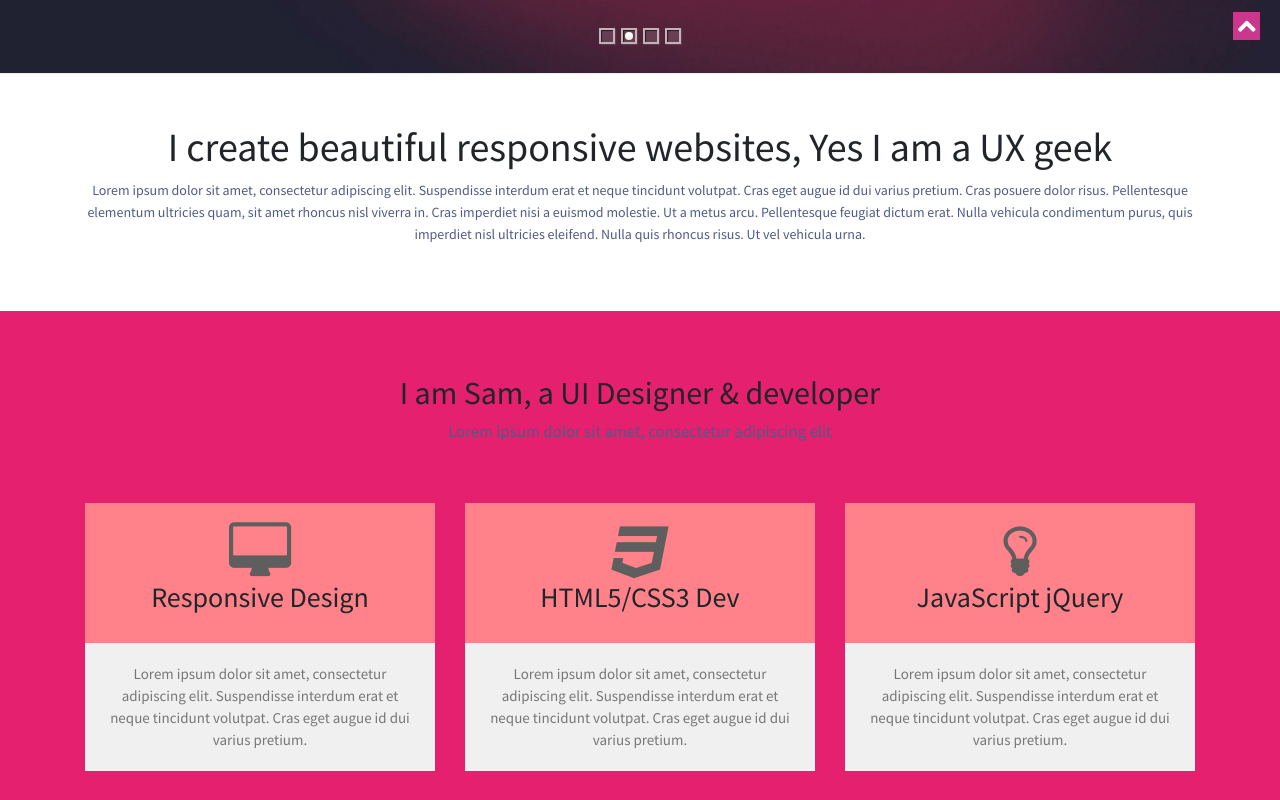
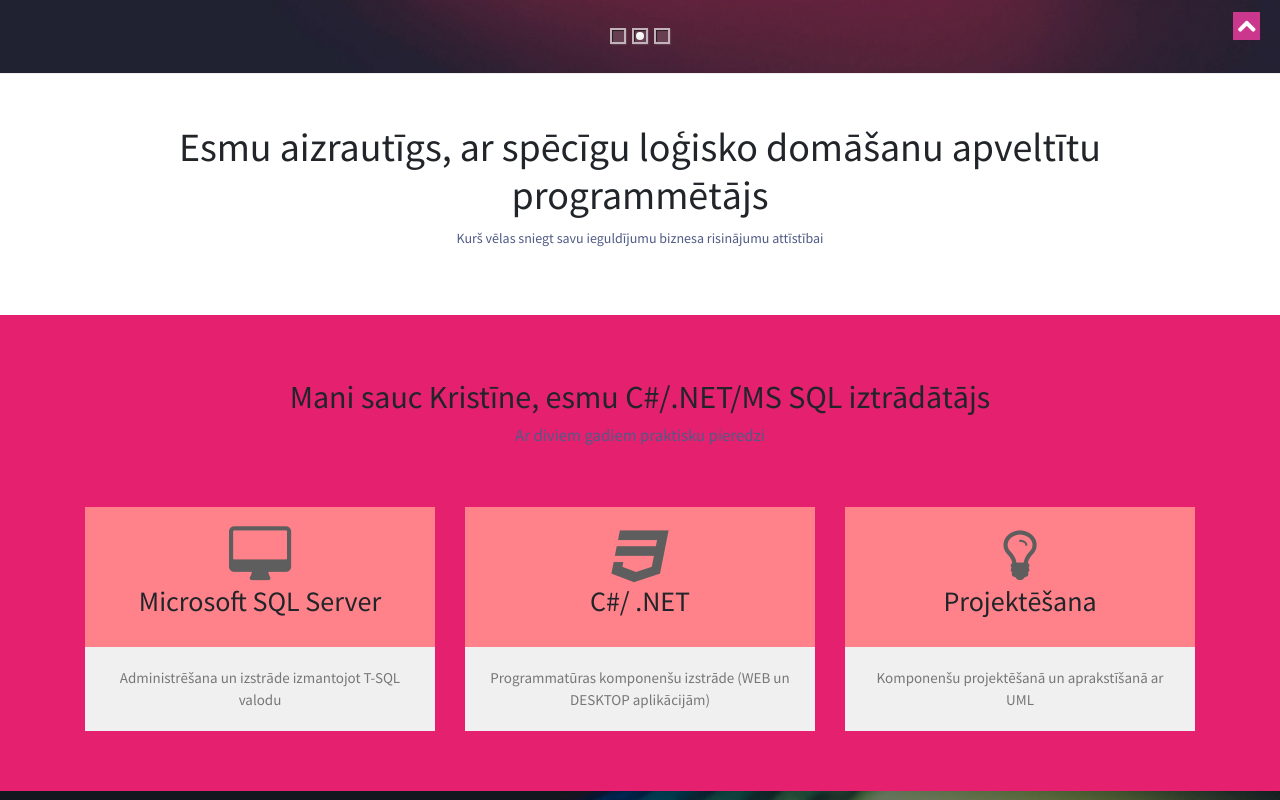
Before and after one commit to kristinevog/mycv, a plain HTML site: page index.html in a window 1280 px wide. Shown: the part 740-1540 px from the top of the page. Drawn offline with Linux system fonts and the light colour scheme.

Commit message:
Index changed

```diff
--- a/index.html
+++ b/index.html
@@ -13,7 +13,7 @@
     <![endif]-->
     <title>Neu Profile - Single page website</title>
     <meta name="description" content="">
-    <meta name="author" content="WebThemez">
+    <meta name="author" content="KristineVog">
     <!--[if lt IE 9]>
         <script src="http://html5shim.googlecode.com/svn/trunk/html5.js"></script>
     <![endif]-->
@@ -48,14 +48,14 @@
         <ul class="navbar-nav">
 
           <li class="nav-item">
-            <a class="nav-link js-scroll-trigger" href="#aboutUs">About</a>
-          </li>
-          <li class="nav-item">
-            <a class="nav-link js-scroll-trigger" href="#experience">Experience</a>
+            <a class="nav-link js-scroll-trigger" href="#introText">About</a>
           </li>
           <li class="nav-item">
             <a class="nav-link js-scroll-trigger" href="#skills">Skills</a>
           </li>
+            <li class="nav-item">
+                <a class="nav-link js-scroll-trigger" href="#experience">Experience</a>
+            </li>
           <li class="nav-item">
             <a class="nav-link js-scroll-trigger" href="#contactUs">Contact</a>
           </li>
@@ -73,23 +73,18 @@
             <div class="container banner-content">
                 <div id="da-slider" class="da-slider">
                     <div class="da-slide">
-                        <h2>Webdesigner</h2>
-                        <p>Amazing free responsive website for free, enjoy!!!</p>
+                        <h2>Programmētājs</h2>
+                        <p>Programmatūras izstrāde Visual Studio vidē, .NET, C# un Microsoft SQL</p>
                         <div class="da-img"></div>
                     </div>
                     <div class="da-slide">
-                        <h2>UX/UI Developer</h2>
-                        <p>I develop website using Bootstrap front-end framework..</p>
+                        <h2>Ar zināšanam</h2>
+                        <p>WPF, ASP .NET, Windows 10, MVC, T-SQL, UML</p>
                         <div class="da-img"></div>
                     </div>
                     <div class="da-slide">
-                        <h2>HTML5/CSS3</h2>
-                        <p>HTML5 is a markup language used for structuring and presenting Web.</p>
-                        <div class="da-img"></div>
-                    </div>
-                    <div class="da-slide">
-                        <h2>JavaScript/jQuery</h2>
-                        <p>jQuery: Write Less, Do More...</p>
+                        <h2>Ar pieredzi</h2>
+                        <p>Sistēmu integrācijā, izmantojot WEB servisu tehnoloģiju</p>
                         <div class="da-img"></div>
                     </div>
 				<!--  <nav class="da-arrows">
@@ -103,8 +98,8 @@
     <section id="introText">
         <div class="container">
             <div class="text-center">
-            <h1>I create beautiful responsive websites, Yes I am a UX geek</h1>
-              <p>Lorem ipsum dolor sit amet, consectetur adipiscing elit. Suspendisse interdum erat et neque tincidunt volutpat. Cras eget augue id dui varius pretium. Cras posuere dolor risus. Pellentesque elementum ultricies quam, sit amet rhoncus nisl viverra in. Cras imperdiet nisi a euismod molestie. Ut a metus arcu. Pellentesque feugiat dictum erat. Nulla vehicula condimentum purus, quis imperdiet nisl ultricies eleifend. Nulla quis rhoncus risus. Ut vel vehicula urna.</p>
+            <h1>Esmu aizrautīgs, ar spēcīgu loģisko domāšanu apveltītu programmētājs</h1>
+              <p>Kurš vēlas sniegt savu ieguldījumu biznesa risinājumu attīstībai</p>
             </div>
         </div>
 
@@ -114,31 +109,31 @@
         <div class="container">
             <div class="heading text-center">
                 <!-- Heading -->
-                <h2>I am Sam, a UI Designer & developer</h2>
-                <p>Lorem ipsum dolor sit amet, consectetur adipiscing elit</p>
+                <h2>Mani sauc Kristīne, esmu C#/.NET/MS SQL iztrādātājs</h2>
+                <p>Ar diviem gadiem praktisku pieredzi</p>
             </div>
             <div class="row">
                 <!-- item -->
                 <div class="col-md-4 text-center tileBox">
                    <div class="txtHead"> <i class="fa fa-desktop"></i>
-                    <h3>Responsive <span class="id-color">Design</span></h3></div>
-                    <p>Lorem ipsum dolor sit amet, consectetur adipiscing elit. Suspendisse interdum erat et neque tincidunt volutpat. Cras eget augue id dui varius pretium.</p>
+                    <h3>Microsoft SQL <span class="id-color">Server</span></h3></div>
+                    <p>Administrēšana un izstrāde izmantojot T-SQL valodu</p>
                 </div>
                 <!-- end: -->
 
                 <!-- item -->
                 <div class="col-md-4 text-center tileBox">
                     <div class="txtHead"><i class="fa fa-css3"></i>
-                    <h3>HTML5/CSS3 <span class="id-color">Dev</span></h3></div>
-                    <p>Lorem ipsum dolor sit amet, consectetur adipiscing elit. Suspendisse interdum erat et neque tincidunt volutpat. Cras eget augue id dui varius pretium.</p>
+                    <h3>C#/ <span class="id-color">.NET</span></h3></div>
+                    <p>Programmatūras komponenšu izstrāde (WEB un DESKTOP aplikācijām)</p>
                 </div>
                 <!-- end: -->
 
                 <!-- item -->
                 <div class="col-md-4 text-center tileBox">
                     <div class="txtHead"><i class="fa fa-lightbulb-o"></i>
-                    <h3>JavaScript <span class="id-color">jQuery</span></h3></div>
-                    <p>Lorem ipsum dolor sit amet, consectetur adipiscing elit. Suspendisse interdum erat et neque tincidunt volutpat. Cras eget augue id dui varius pretium.</p>
+                    <h3>Projektēšana<span class="id-color"></span></h3></div>
+                    <p>Komponenšu projektēšanā un aprakstīšanā ar UML</p>
                 </div>
                 <!-- end: -->
             </div>
```
